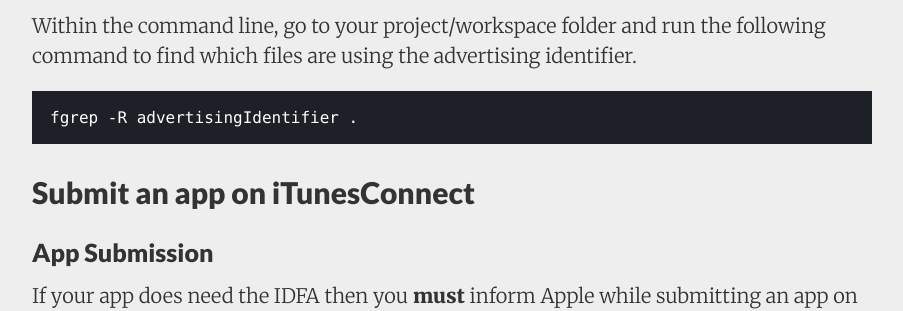
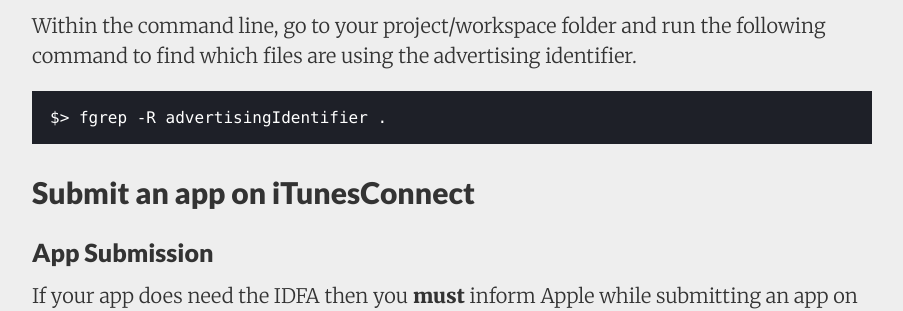
Before and after one commit to kevindelord/kevindelord.github.io, a Jekyll site: the page built from _posts/2016-04-14-What-is-IDFA.md, in a window 1280 px wide and 900 px high, scrolled down 1907 px. Shown: the part 152-463 px from the top of the window, without its empty margins (188-1091 px from the left). Built offline with Jekyll 4.4.1, drawn with Linux system fonts in a browser that asks for light colours; nearby versions of some CDN libraries.

```diff
--- a/_posts/2016-04-14-What-is-IDFA.md
+++ b/_posts/2016-04-14-What-is-IDFA.md
@@ -57,7 +57,7 @@ There is an [easy way](http://stackoverflow.com/questions/23124663/does-this-app
 Within the command line, go to your project/workspace folder and run the following command to find which files are using the advertising identifier.
 
 {% highlight lineanchors %}
-fgrep -R advertisingIdentifier .
+$> fgrep -R advertisingIdentifier .
 {% endhighlight lineanchors %}
 
 ## Submit an app on iTunesConnect
```
